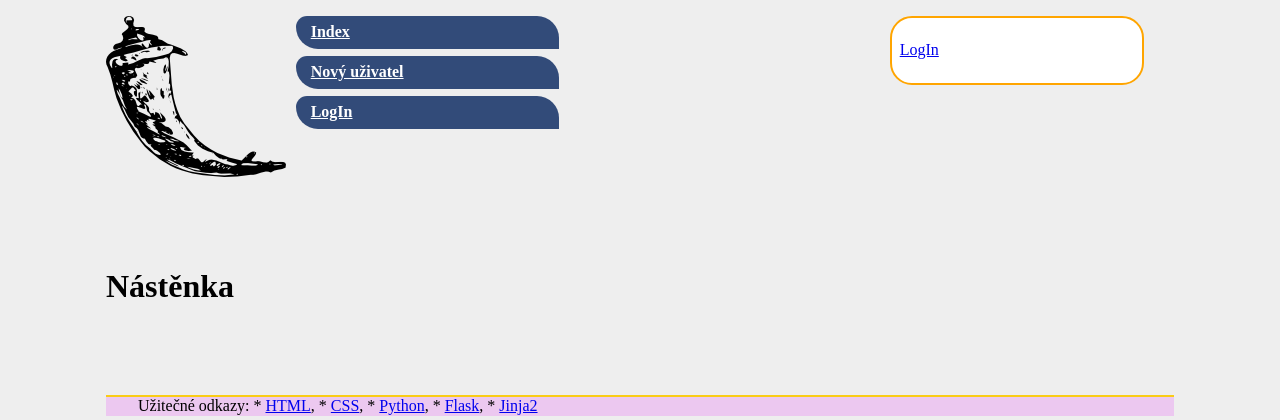
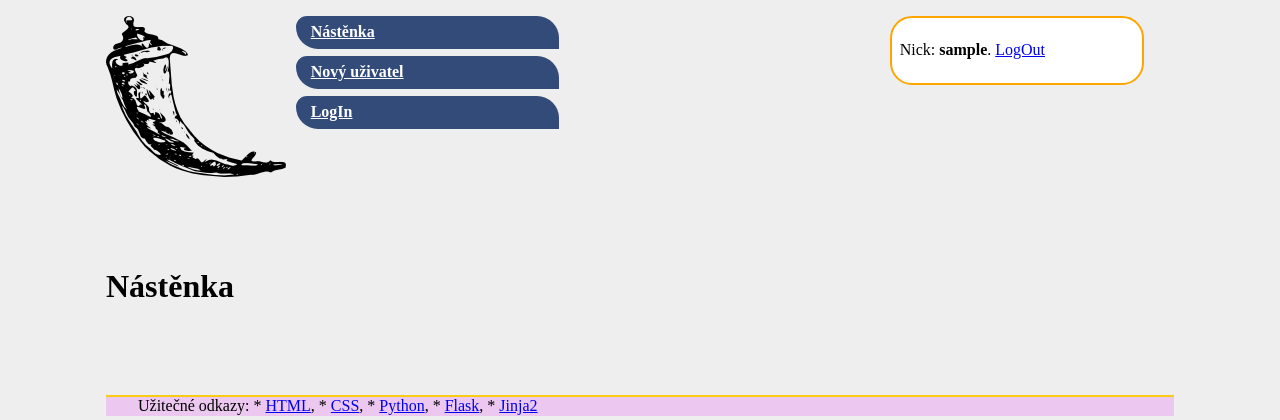
Before and after one commit to webovky/nastenka-Kin38071, a Flask app: page / in a window 1280 px wide. Shown: the top 420 px of the page. Run offline with Flask 2, Linux system fonts and the light colour scheme; the visitor is signed in with stand-in values (Sample User, id 1).

Commit message:
login logout

```diff
--- a/webface/routes.py
+++ b/webface/routes.py
@@ -24,7 +24,11 @@
 
 @app.route("/", methods=["GET"])
 def index():
-    return render_template("base.html.j2")
+    if "nick" in session:
+        return render_template("base.html.j2")
+    else:
+        flash("Pro vstup na nástěnku je potřeba je přihlásit","error")
+        return redirect(url_for("login"))
 
 
 
@@ -42,8 +46,14 @@
             tabulka = list(conn.execute("SELECT passwd FROM uzivatel WHERE nick=?", [nick]))
         if tabulka and check_password_hash(tabulka[0][0], passwd):
             flash("Ano", "success")
+            session["nick"] = nick
         else:
             flash("Ne", "error")
+    return redirect(url_for("index"))
+
+@app.route("/logout/")
+def logout():
+    session.pop("nick", None)
     return redirect(url_for("index"))
 
 
@@ -65,6 +75,7 @@
             try:
                 conn.execute('INSERT INTO uzivatel (nick, passwd) VALUES (?,?)', [nick, hashpasswd])
                 flash("Uživatel vytvořen.", "success")
+                session["nick"] = nick
             except sqlite3.IntegrityError:
                 flash("Uživatel již existuje", "error")
     else:
--- a/webface/templates/base.html.j2
+++ b/webface/templates/base.html.j2
@@ -27,7 +27,7 @@
   <nav>
   <p class="logo"><img src="{{ url_for('static', filename='flask-icon.png') }}" /></p>
   <ul>
-    <li><a href="{{ url_for('index') }}">Index</a></li>
+    <li><a href="{{ url_for('index') }}">Nástěnka</a></li>
     <li><a href="{{ url_for('add') }}">Nový uživatel</a></li>
     <li><a href="{{ url_for('login') }}">LogIn</a></li>
   </ul></nav>
```
